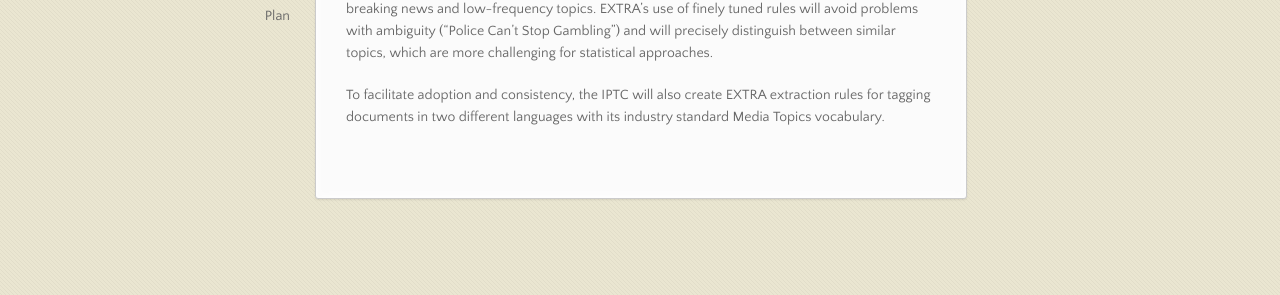
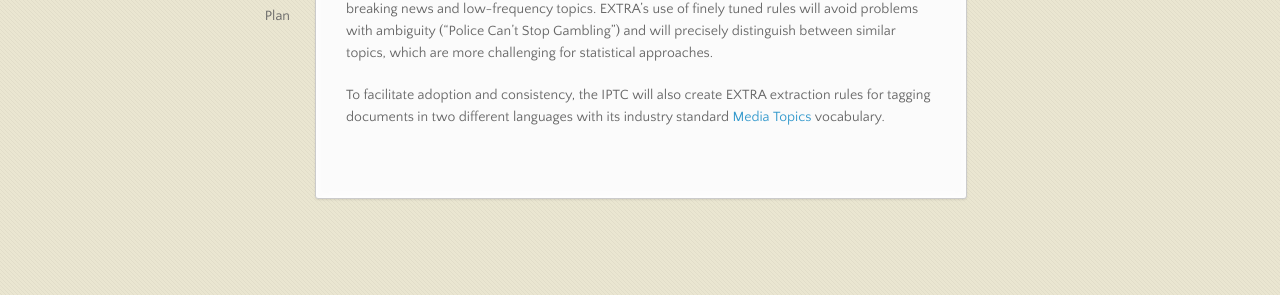
Before and after one commit to iptc/extra, a Jekyll site: the page built from overview.md, in a window 1280 px wide. Shown: the part 477-772 px from the top of the page. Built offline with Jekyll 4.4.1, drawn with Linux system fonts in a browser that asks for light colours; part of the change alters nothing that is shown.

```diff
--- a/overview.md
+++ b/overview.md
@@ -8,4 +8,4 @@ For news publishers who are dissatisfied with either hand-tagging documents or s
 
 Unlike hand-tagging, EXTRA’s rules-based system will allow publishers to tag their news content with consistent tags, at speed and at scale. Unlike statistical approaches, which often require numerous annotated examples, EXTRA’s rules-based system allows publishers to rapidly adapt to breaking news and low-frequency topics. EXTRA’s use of finely tuned rules will avoid problems with ambiguity (“Police Can’t Stop Gambling”) and will precisely distinguish between similar topics, which are more challenging for statistical approaches.
 
-To facilitate adoption and consistency, the IPTC will also create EXTRA extraction rules for tagging documents in two different languages with its industry standard Media Topics vocabulary.
+To facilitate adoption and consistency, the IPTC will also create EXTRA extraction rules for tagging documents in two different languages with its industry standard [Media Topics](https://iptc.org/standards/media-topics/) vocabulary.
```
